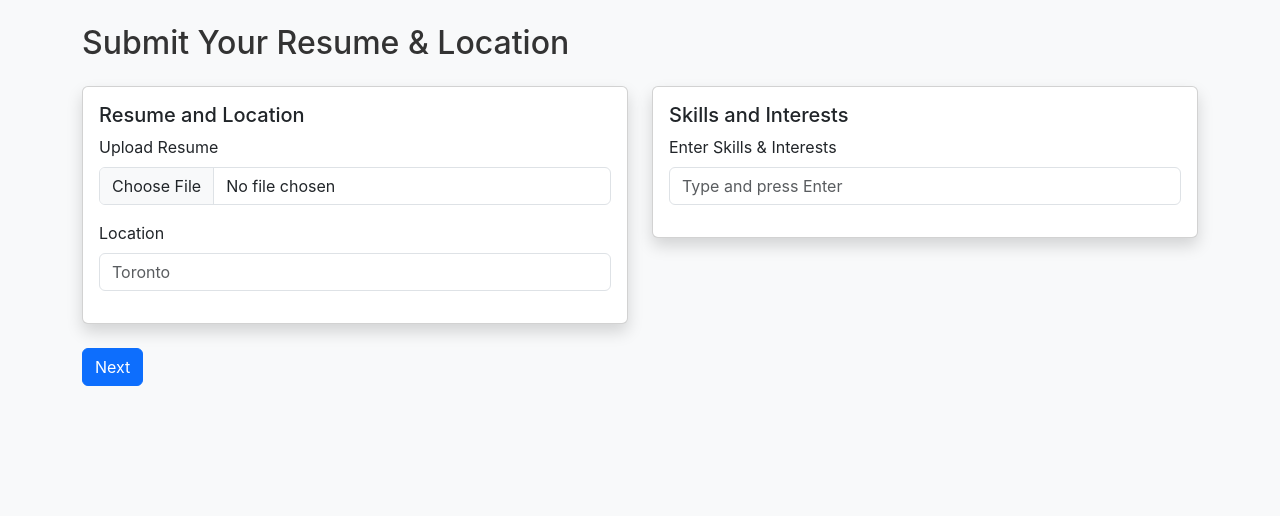
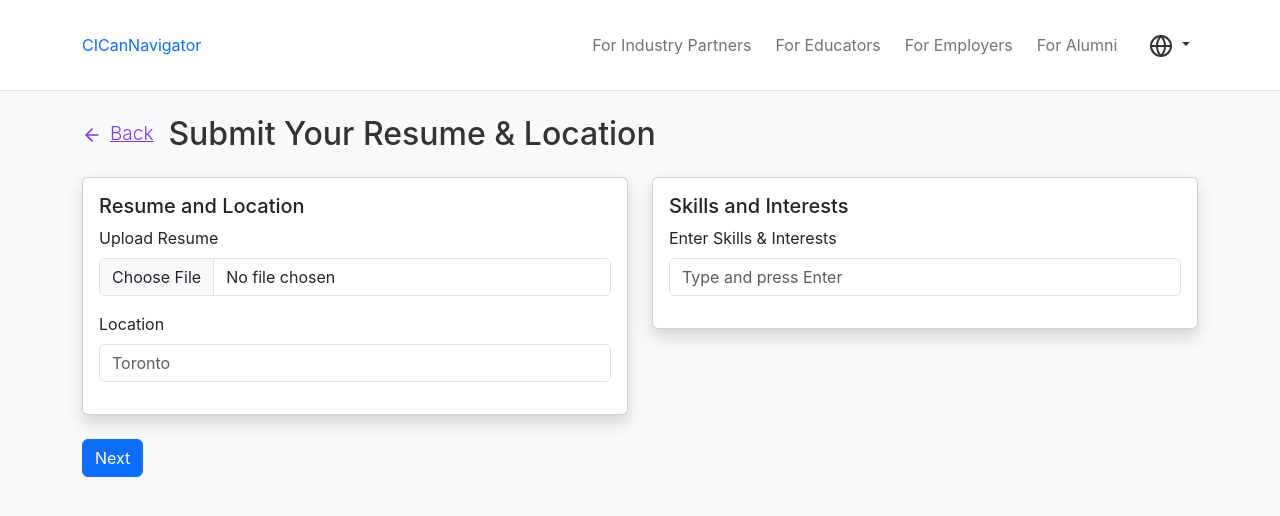
Before and after one commit to Radshah01/NCHackathon, a plain HTML site: page webform.html in a window 1280 px wide. Drawn offline with nearby package versions, Linux system fonts and the light colour scheme.

Commit message:
minor changes

```diff
--- a/webform.html
+++ b/webform.html
@@ -259,11 +259,92 @@
 </head>
 
 <body>
+            <!-- Header nav -->
+            <header class="border-bottom bg-white">
+                <div
+                  class="container py-4 d-flex justify-content-between align-items-center"
+                >
+                  <div class="text-xl font-semibold">
+                    <span class="text-primary">CICan</span
+                    ><span class="text-primary">Navigator</span>
+                  </div>
+                  <div class="d-flex align-items-center gap-4">
+                    <nav class="d-flex gap-4">
+                      <a href="#" class="text-secondary text-decoration-none"
+                        >For Industry Partners</a
+                      >
+                      <a href="#" class="text-secondary text-decoration-none"
+                        >For Educators</a
+                      >
+                      <a href="#" class="text-secondary text-decoration-none"
+                        >For Employers</a
+                      >
+                      <a href="#" class="text-secondary text-decoration-none"
+                        >For Alumni</a
+                      >
+                    </nav>
+
+                    <div class="nav-item dropdown">
+                      <a
+                        class="nav-link dropdown-toggle p-2 rounded-lg hover:bg-primary-100 transition-colors"
+                        href="#"
+                        role="button"
+                        data-bs-toggle="dropdown"
+                        aria-expanded="false"
+                        aria-label="Change language"
+                      >
+                        <svg
+                          xmlns="http://www.w3.org/2000/svg"
+                          width="24"
+                          height="24"
+                          viewBox="0 0 24 24"
+                          fill="none"
+                          stroke="currentColor"
+                          stroke-width="2"
+                          stroke-linecap="round"
+                          stroke-linejoin="round"
+                          class="lucide lucide-globe w-5 h-5 text-primary-500"
+                        >
+                          <circle cx="12" cy="12" r="10"></circle>
+                          <path
+                            d="M12 2a14.5 14.5 0 0 0 0 20 14.5 14.5 0 0 0 0-20"
+                          ></path>
+                          <path d="M2 12h20"></path>
+                        </svg>
+                      </a>
+                      <ul
+                        class="dropdown-menu transition-all duration-200 w-48 bg-white rounded-lg shadow-lg"
+                      >
+                        <li>
+                          <a
+                            class="dropdown-item px-4 py-2 text-xs font-medium text-gray-500 uppercase"
+                            href="#"
+                            >English</a
+                          >
+                        </li>
+                        <li>
+                          <a
+                            class="dropdown-item px-4 py-2 text-xs font-medium text-gray-500 uppercase"
+                            href="#"
+                            >French
+                          </a>
+                        </li>
+                      </ul>
+                    </div>
+                  </div>
+                </div>
+              </header>
     <div class="container py-4">
 
         <!-- Page 1: Resume & Location -->
         <div id="page-1">
-            <h2 class="mb-4">Submit Your Resume & Location</h2>
+            <h2 class="mb-4"><a href="index.html"  style="text-decoration: none; color: #7C3AED; font-weight: 300; display: inline-flex; align-items: center; gap: 0.5rem; margin-right: 15px;">
+                <svg xmlns="http://www.w3.org/2000/svg" width="20" height="20" viewBox="0 0 24 24" fill="none" stroke="currentColor" stroke-width="2" stroke-linecap="round" stroke-linejoin="round" class="lucide lucide-arrow-left">
+                    <path d="m12 19-7-7 7-7"></path>
+                    <path d="M19 12H5"></path>
+                </svg>
+                <span style="text-decoration: underline; font-size: 19px;">Back</span>
+            </a>Submit Your Resume & Location</h2>
             <div class="row">
                 <div class="col-md-6">
                     <div class="card shadow">
```
